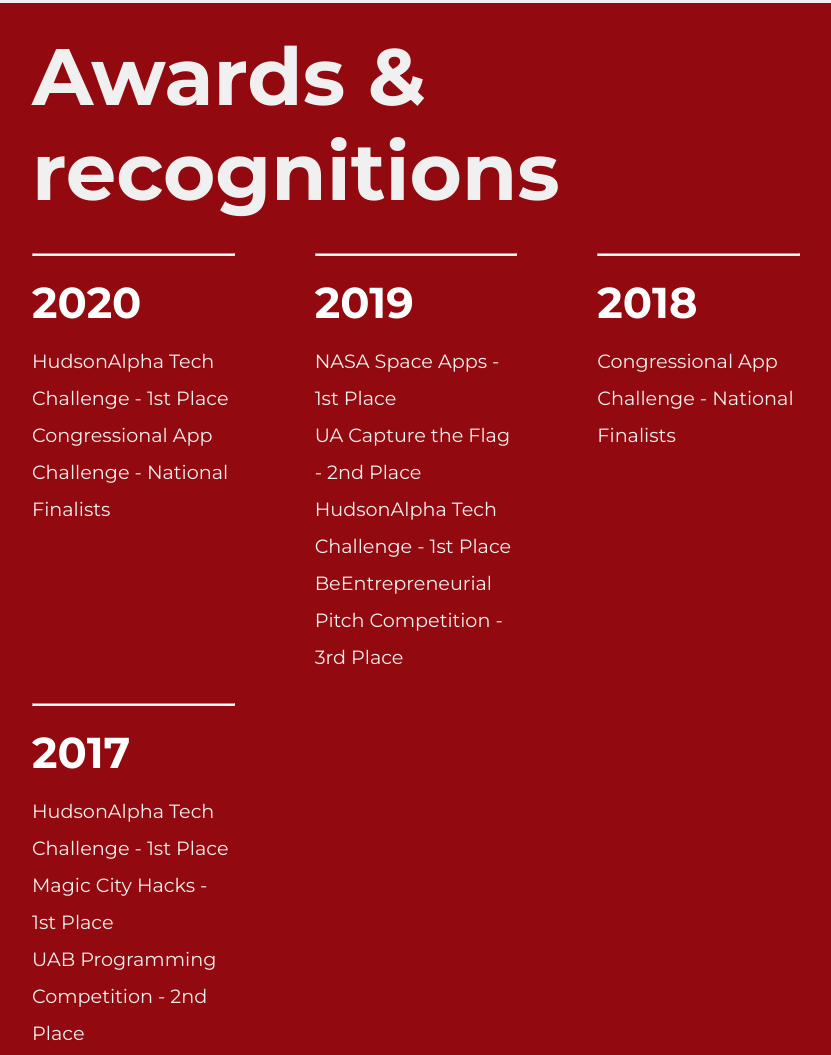
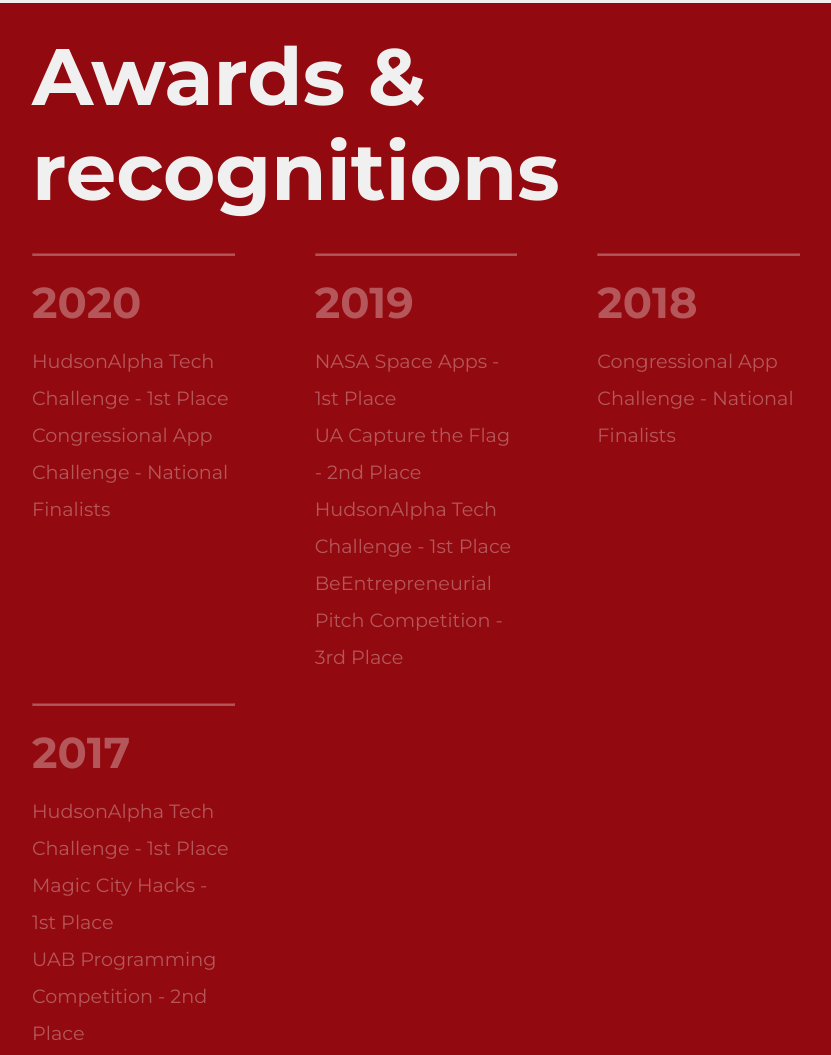
Before and after one commit to forensx/forensx_portfolio, a Gatsby site in the folder forensx_portfolio/: page / in a window 1280 px wide. Shown: the part 1673-2728 px from the top of the page, without its empty margins (224-1055 px from the left). Built offline with nearby package versions, Linux system fonts and the light colour scheme; Gatsby itself is replaced by a stand-in of ours.

Commit message:
added CSS transition for awards panel

```diff
--- a/forensx_portfolio/src/components/AwardsPanel.js
+++ b/forensx_portfolio/src/components/AwardsPanel.js
@@ -37,7 +37,7 @@
         height: "100%",
       }}
     >
-      <div className="Awards2020 defaultAwardHover">
+      <div className="Awards2020 inactiveAwardHover">
         <hr
           style={{
             height: "1px",
--- a/forensx_portfolio/src/styles/global.css
+++ b/forensx_portfolio/src/styles/global.css
@@ -53,11 +53,16 @@
   font-weight: normal;
   font-size: 1.2em;
   line-height: 37px;
-  color: #f0f0f0;
 }
 
-.defaultAwardHover {
-  color: white;
+.inactiveAwardHover {
+  color: "#FFFFFF";
+  opacity: 0.31;
+  transition: 0.3s;
+}
+
+.inactiveAwardHover:hover {
+  opacity: 1;
 }
 
 .yearHeader {
```
